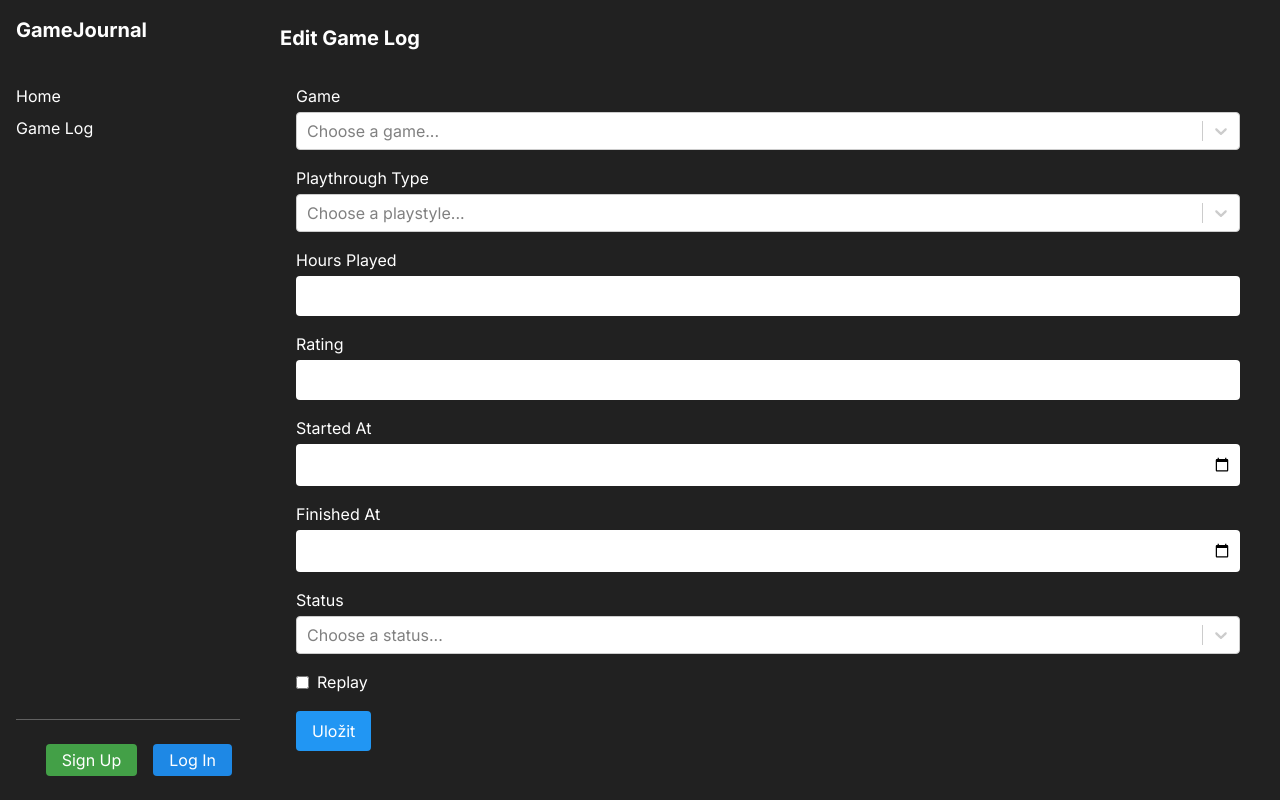
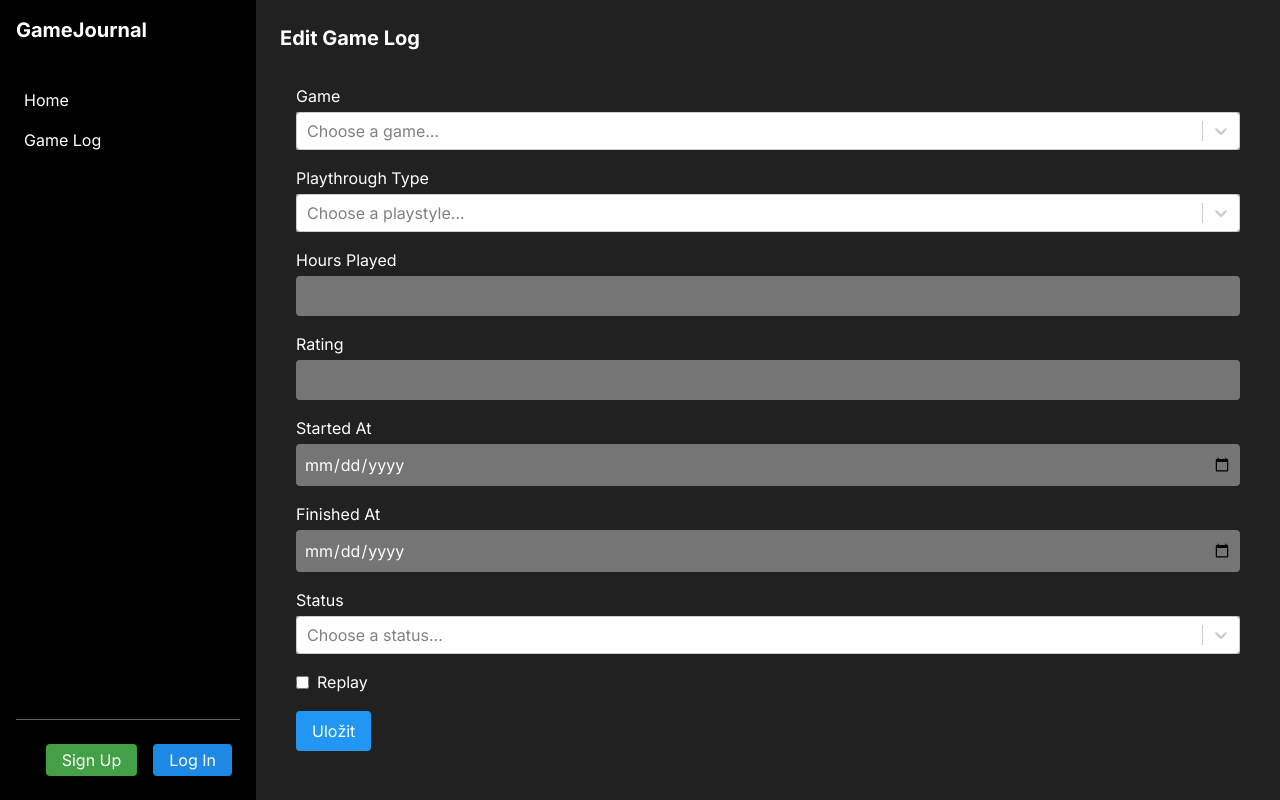
Before and after one commit to Diasoo/game-journal, a React (Vite) app in the folder frontend/: page /game-logs/edit/1 in a window 1280 px wide. Built offline with nearby package versions, Linux system fonts and the light colour scheme; no server answers.

Commit message:
fix gray color

```diff
--- a/frontend/src/components/game_log/GameLogsDetail.jsx
+++ b/frontend/src/components/game_log/GameLogsDetail.jsx
@@ -22,7 +22,7 @@ export default function GameLogsDetail() {
     { value: "completionist", label: "Completionist" },
   ];
 
-  const handleDelete = (id) => {
+  const handleDelete = () => {
     setIsModalOpen(true);
   };
 
@@ -53,17 +53,23 @@ export default function GameLogsDetail() {
 
   return (
     <div>
-      <div className="flex justify-between items-center mb-4">
+      <div className="flex mb-4 justify-between">
         <h1 className="text-2xl font-bold mb-4 float-left">
           {gameLog.game.title}
         </h1>
-        <Link
-          to={`/game-logs/edit/${gameLog.id}`}
-          className="m-2 bg-green-600 hover:bg-green-700 text-white px-4 py-1 rounded float-end"
-        >
-          Edit Game Log
-        </Link>
-        <button onClick={() => handleDelete()}>Delete Game Log</button>
+        <div>
+          <Link to={`/game-logs/edit/${gameLog.id}`}>
+            <button className="m-2 bg-green-600 hover:bg-green-700 text-white px-4 py-1 rounded h-8">
+              Edit Game Log
+            </button>
+          </Link>
+          <button
+            onClick={() => handleDelete()}
+            className="m-2 bg-red-600 hover:bg-red-700 text-white px-4 py-1 rounded h-8"
+          >
+            Delete Game Log
+          </button>
+        </div>
         <ConfirmDeleteModal
           name="Game Log"
           open={isModalOpen}
@@ -72,20 +78,28 @@ export default function GameLogsDetail() {
         />
       </div>
       <hr className="mb-4" />
-      <ul className="mb-1">Rating: {gameLog.rating}</ul>
-      <ul className="mb-1">
+      <ul className="mb-1 text-gray-200">Rating: {gameLog.rating}</ul>
+      <ul className="mb-1 text-gray-200">
         Hours played: {formatHours(gameLog.hours_played)}
       </ul>
-      <ul className="mb-1">Started at: {formatDate(gameLog.started_at)}</ul>
-      <ul className="mb-1">Finished at: {formatDate(gameLog.finished_at)}</ul>
-      <ul className="mb-1">Status: {capitalizeWords(gameLog.status)}</ul>
-      <ul className="mb-1">
+      <ul className="mb-1 text-gray-200">
+        Started at: {formatDate(gameLog.started_at)}
+      </ul>
+      <ul className="mb-1 text-gray-200">
+        Finished at: {formatDate(gameLog.finished_at)}
+      </ul>
+      <ul className="mb-1 text-gray-200">
+        Status: {capitalizeWords(gameLog.status)}
+      </ul>
+      <ul className="mb-1 text-gray-200">
         Type of playthrough:{" "}
         {playthroughOptions.find(
           (opt) => opt.value === gameLog.playthrough_type,
         )?.label || "-"}
       </ul>
-      <ul className="mb-1">Replayed: {gameLog.replay ? "Yes" : "No"}</ul>
+      <ul className="mb-1 text-gray-200">
+        Replayed: {gameLog.replay ? "Yes" : "No"}
+      </ul>
     </div>
   );
 }
--- a/frontend/src/components/game_log/GameLogsForm.jsx
+++ b/frontend/src/components/game_log/GameLogsForm.jsx
@@ -126,7 +126,7 @@ export default function GameLogsForm() {
         {id ? "Edit Game Log" : "Add Game Log"}
       </h1>
 
-      <form onSubmit={handleSubmit} className="bg-neutral-900 p-4 rounded-lg">
+      <form onSubmit={handleSubmit} className="bg-gray-900 p-4 rounded-lg">
         <div className="mb-4">
           <label htmlFor="game" className="block mb-1 font-medium">
             Game
@@ -136,7 +136,7 @@ export default function GameLogsForm() {
             value={gameLogs.game}
             onChange={(option) => setGameLogs({ ...gameLogs, game: option })}
             placeholder="Choose a game..."
-            className="text-black bg-neutral-600"
+            className="text-black bg-gray-600"
           />
         </div>
 
@@ -153,7 +153,7 @@ export default function GameLogsForm() {
               setGameLogs({ ...gameLogs, playthrough_type: option.value })
             }
             placeholder="Choose a playstyle..."
-            className="text-black bg-neutral-600"
+            className="text-black bg-gray-600"
           />
         </div>
 
@@ -168,7 +168,7 @@ export default function GameLogsForm() {
             onChange={(e) =>
               setGameLogs({ ...gameLogs, hours_played: e.target.value })
             }
-            className="w-full p-2 rounded bg-neutral-600 text-white"
+            className="w-full p-2 rounded bg-gray-600 text-white"
           />
         </div>
 
@@ -186,7 +186,7 @@ export default function GameLogsForm() {
             onChange={(e) =>
               setGameLogs({ ...gameLogs, rating: e.target.value })
             }
-            className="w-full p-2 rounded bg-neutral-600 text-white"
+            className="w-full p-2 rounded bg-gray-600 text-white"
           />
         </div>
 
@@ -201,7 +201,7 @@ export default function GameLogsForm() {
             onChange={(e) =>
               setGameLogs({ ...gameLogs, started_at: e.target.value })
             }
-            className="w-full p-2 rounded bg-neutral-600 text-white"
+            className="w-full p-2 rounded bg-gray-600 text-white"
           />
         </div>
 
@@ -216,7 +216,7 @@ export default function GameLogsForm() {
             onChange={(e) =>
               setGameLogs({ ...gameLogs, finished_at: e.target.value })
             }
-            className="w-full p-2 rounded bg-neutral-600 text-white"
+            className="w-full p-2 rounded bg-gray-600 text-white"
           />
         </div>
 
@@ -233,7 +233,7 @@ export default function GameLogsForm() {
               setGameLogs({ ...gameLogs, status: option.value })
             }
             placeholder="Choose a status..."
-            className="text-black bg-neutral-600"
+            className="text-black bg-gray-600"
           />
         </div>
 
--- a/frontend/src/components/game_log/GameLogsTable.jsx
+++ b/frontend/src/components/game_log/GameLogsTable.jsx
@@ -1,6 +1,5 @@
-import {useNavigate} from "react-router-dom";
+import { useNavigate } from "react-router-dom";
 import formatHours from "../../utils/formatHours.js";
-
 
 export default function GameLogsTable({ data }) {
   const navigate = useNavigate();
@@ -8,24 +7,38 @@ export default function GameLogsTable({ data }) {
   if (!data.length) return <p className="pt-16">No records</p>;
 
   return (
-        <table className="min-w-full table-auto border-collapse border-2 border-neutral-600">
-            <thead className="bg-neutral-900 text-left uppercase text-neutral-400">
+    <table className="min-w-full table-auto border-collapse border-2 border-gray-600">
+      <thead className="bg-gray-900 text-left uppercase text-gray-400">
         <tr>
-                <th className="px-4 py-2 border border-neutral-600">Game</th>
-                <th className="px-4 py-2 border border-neutral-600">Status</th>
-                <th className="px-4 py-2 border border-neutral-600">Spent time</th>
-                <th className="px-4 py-2 border border-neutral-600">Rating</th>
-                <th className="px-4 py-2 border border-neutral-600">Playstyle</th>
+          <th className="px-4 py-2 border border-gray-600">Game</th>
+          <th className="px-4 py-2 border border-gray-600">Status</th>
+          <th className="px-4 py-2 border border-gray-600">Spent time</th>
+          <th className="px-4 py-2 border border-gray-600">Rating</th>
+          <th className="px-4 py-2 border border-gray-600">Playstyle</th>
         </tr>
       </thead>
-            <tbody className="text-neutral-200">
+      <tbody className="text-gray-200">
         {data.map((log) => (
-                    <tr key={log.id} onClick={() => navigate(`/game-logs/${log.id}`)} className="hover:bg-gray-800 hover:cursor-pointer">
-                        <td className="px-4 py-2 border border-neutral-600 ">{log.game.title}</td>
-                        <td className="px-4 py-2 border border-neutral-600">{log.status_display}</td>
-                        <td className="px-4 py-2 border border-neutral-600">{formatHours(log.hours_played)} h</td>
-                        <td className="px-4 py-2 border border-neutral-600">{log.rating ?? "–"}</td>
-                        <td className="px-4 py-2 border border-neutral-600">{log.playthrough_type_display}</td>
+          <tr
+            key={log.id}
+            onClick={() => navigate(`/game-logs/${log.id}`)}
+            className="hover:bg-gray-800 hover:cursor-pointer"
+          >
+            <td className="px-4 py-2 border border-gray-600 text-gray-200">
+              {log.game.title}
+            </td>
+            <td className="px-4 py-2 border border-gray-600 text-gray-200">
+              {log.status_display}
+            </td>
+            <td className="px-4 py-2 border border-gray-600 text-gray-200">
+              {formatHours(log.hours_played)} h
+            </td>
+            <td className="px-4 py-2 border border-gray-600 text-gray-200">
+              {log.rating ?? "–"}
+            </td>
+            <td className="px-4 py-2 border border-gray-600 text-gray-200">
+              {log.playthrough_type_display}
+            </td>
           </tr>
         ))}
       </tbody>
--- a/frontend/src/layout/Sidebar.jsx
+++ b/frontend/src/layout/Sidebar.jsx
@@ -1,15 +1,19 @@
-import { Link } from 'react-router-dom';
-import { SignedIn, SignedOut, SignOutButton } from '@clerk/clerk-react';
-import { UserButton } from '@clerk/clerk-react';
+import { Link } from "react-router-dom";
+import { SignedIn, SignedOut, SignOutButton } from "@clerk/clerk-react";
+import { UserButton } from "@clerk/clerk-react";
 
 export default function Sidebar() {
   return (
-        <aside className="w-64 bg-neutral-900 text-white h-screen p-4 flex flex-col gap-4">
+    <aside className="w-64 bg-black text-white h-screen p-4 flex flex-col gap-4">
       <div className="font-sans text-xl font-bold mb-6">GameJournal</div>
 
       <nav className="flex flex-col gap-2">
-                <Link to="/" className="hover:text-blue-400">Home</Link>
-                <Link to="/game-logs" className="hover:text-blue-400">Game Log</Link>
+        <Link to="/" className="hover:bg-gray-700 rounded p-1 ps-2">
+          Home
+        </Link>
+        <Link to="/game-logs" className="hover:bg-gray-700 rounded p-1 ps-2">
+          Game Log
+        </Link>
       </nav>
 
       <div className="mt-auto pt-4 border-t border-gray-700">
@@ -20,10 +24,16 @@ export default function Sidebar() {
           </SignOutButton>
         </SignedIn>
         <SignedOut>
-                    <Link to="/sign-in" className="m-2 bg-blue-600 hover:bg-blue-700 text-white px-4 py-1 rounded float-end">
+          <Link
+            to="/sign-in"
+            className="m-2 bg-blue-600 hover:bg-blue-700 text-white px-4 py-1 rounded float-end"
+          >
             Log In
           </Link>
-                    <Link to="/sign-up" className="m-2 bg-green-600 hover:bg-green-700 text-white px-4 py-1 rounded float-end">
+          <Link
+            to="/sign-up"
+            className="m-2 bg-green-600 hover:bg-green-700 text-white px-4 py-1 rounded float-end"
+          >
             Sign Up
           </Link>
         </SignedOut>
```
Lines whose indentation alone changed are shown as unchanged.
